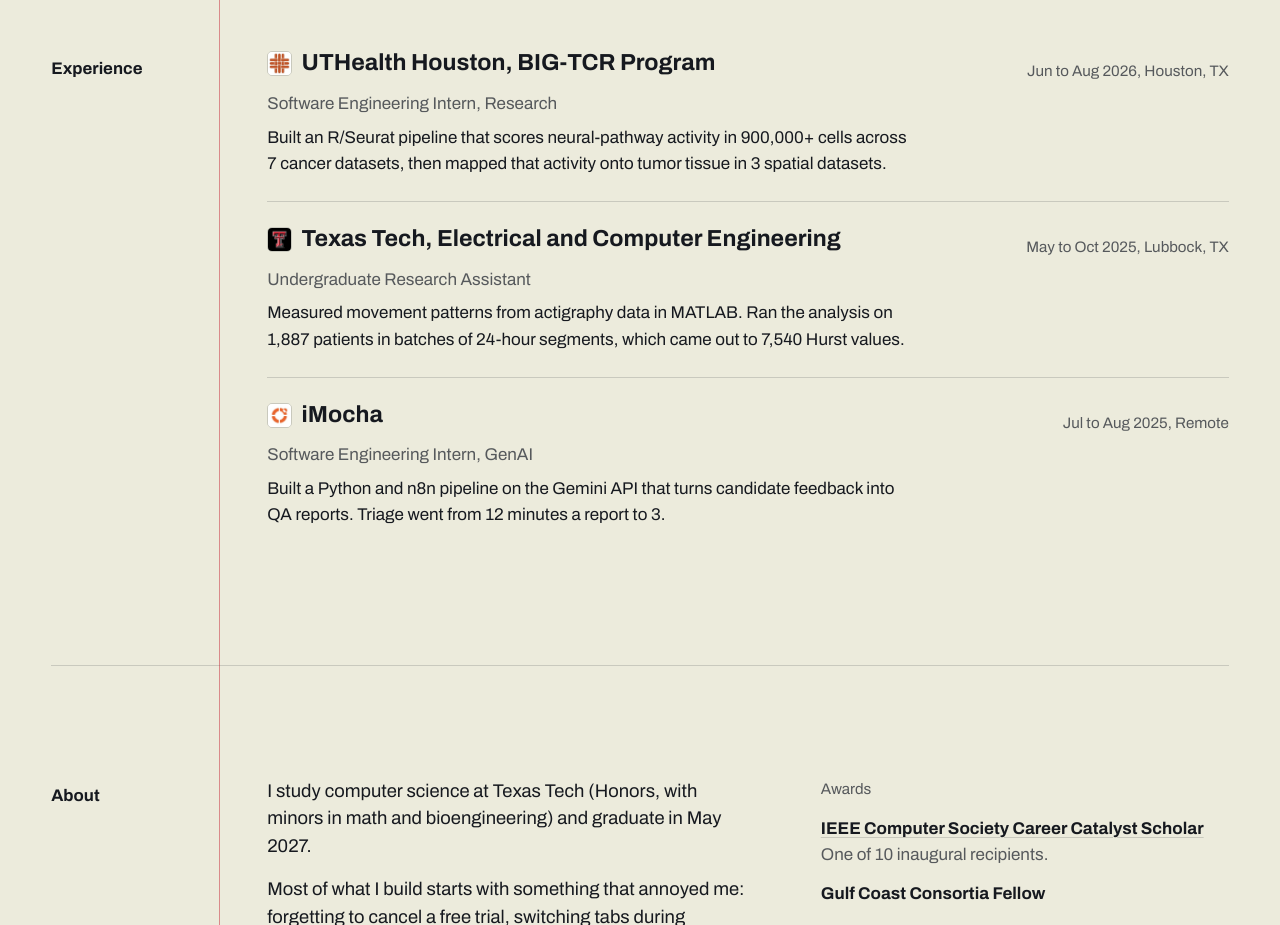
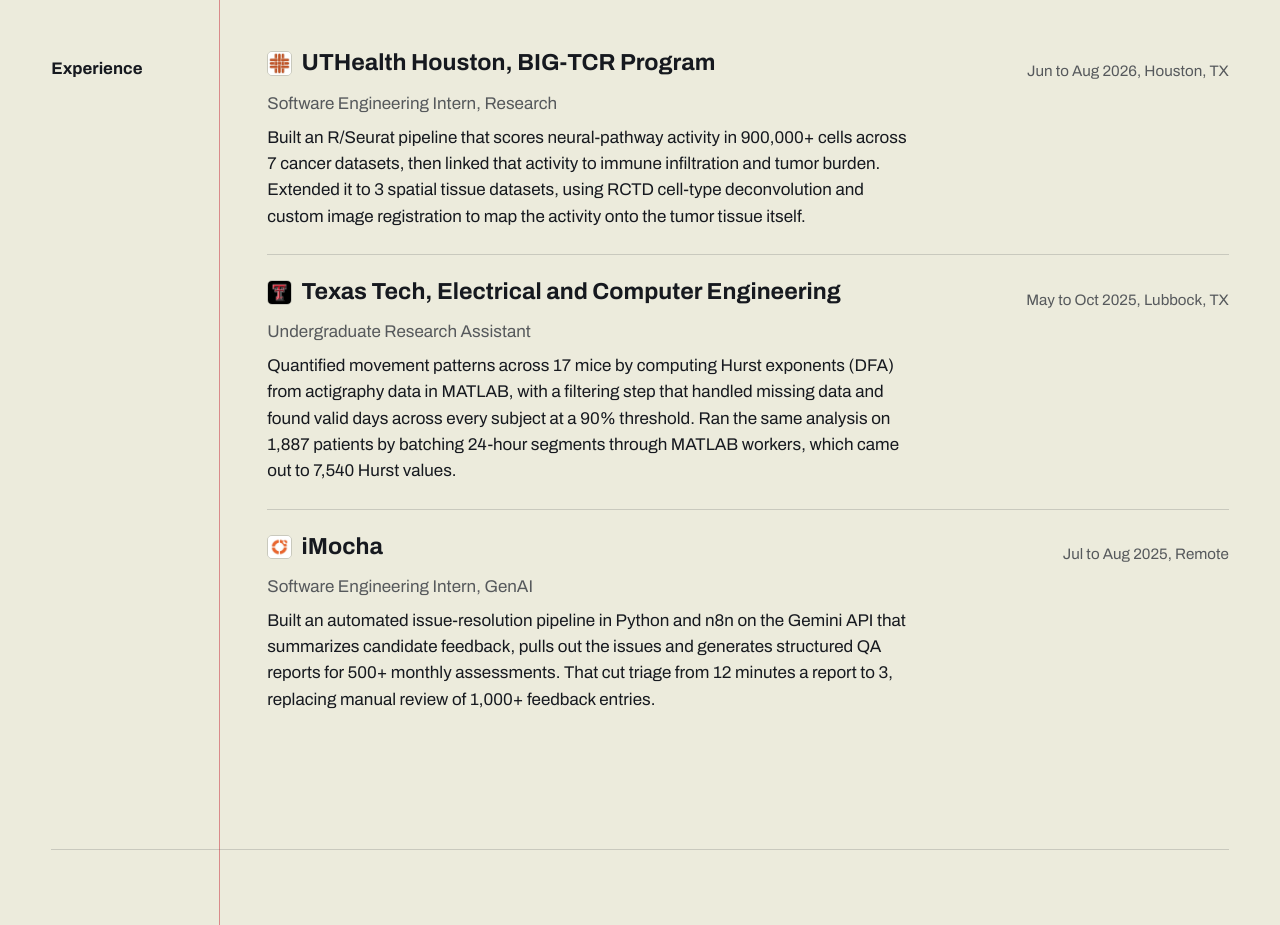
Before and after one commit to lavneethora/portfolio, a Next.js app: page / in a window 1280 px wide. Shown: the part 6980-7905 px from the top of the page. Built offline with nearby package versions, Linux system fonts and the light colour scheme; no server answers.

Commit message:
Update experience text

```diff
--- a/src/content/experience.ts
+++ b/src/content/experience.ts
@@ -17,7 +17,7 @@ export const roles: Role[] = [
     title: "Software Engineering Intern, Research",
     when: "Jun to Aug 2026",
     where: "Houston, TX",
-    did: "Built an R/Seurat pipeline that scores neural-pathway activity in 900,000+ cells across 7 cancer datasets, then mapped that activity onto tumor tissue in 3 spatial datasets.",
+    did: "Built an R/Seurat pipeline that scores neural-pathway activity in 900,000+ cells across 7 cancer datasets, then linked that activity to immune infiltration and tumor burden. Extended it to 3 spatial tissue datasets, using RCTD cell-type deconvolution and custom image registration to map the activity onto the tumor tissue itself.",
   },
   {
     org: "Texas Tech, Electrical and Computer Engineering",
@@ -25,7 +25,7 @@ export const roles: Role[] = [
     title: "Undergraduate Research Assistant",
     when: "May to Oct 2025",
     where: "Lubbock, TX",
-    did: "Measured movement patterns from actigraphy data in MATLAB. Ran the analysis on 1,887 patients in batches of 24-hour segments, which came out to 7,540 Hurst values.",
+    did: "Quantified movement patterns across 17 mice by computing Hurst exponents (DFA) from actigraphy data in MATLAB, with a filtering step that handled missing data and found valid days across every subject at a 90% threshold. Ran the same analysis on 1,887 patients by batching 24-hour segments through MATLAB workers, which came out to 7,540 Hurst values.",
   },
   {
     org: "iMocha",
@@ -33,6 +33,6 @@ export const roles: Role[] = [
     title: "Software Engineering Intern, GenAI",
     when: "Jul to Aug 2025",
     where: "Remote",
-    did: "Built a Python and n8n pipeline on the Gemini API that turns candidate feedback into QA reports. Triage went from 12 minutes a report to 3.",
+    did: "Built an automated issue-resolution pipeline in Python and n8n on the Gemini API that summarizes candidate feedback, pulls out the issues and generates structured QA reports for 500+ monthly assessments. That cut triage from 12 minutes a report to 3, replacing manual review of 1,000+ feedback entries.",
   },
 ];
```
